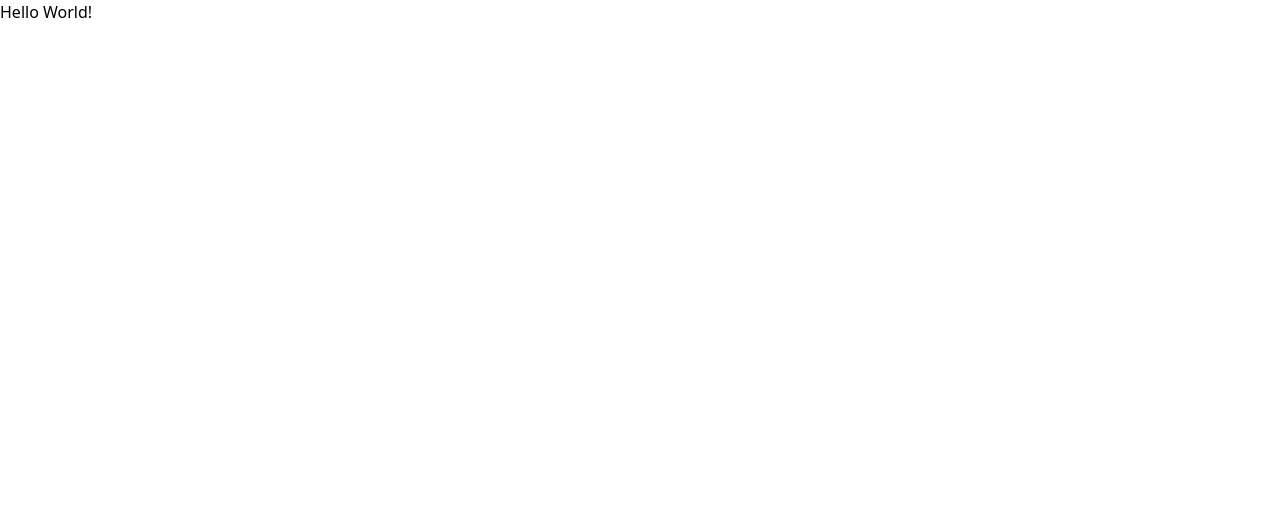
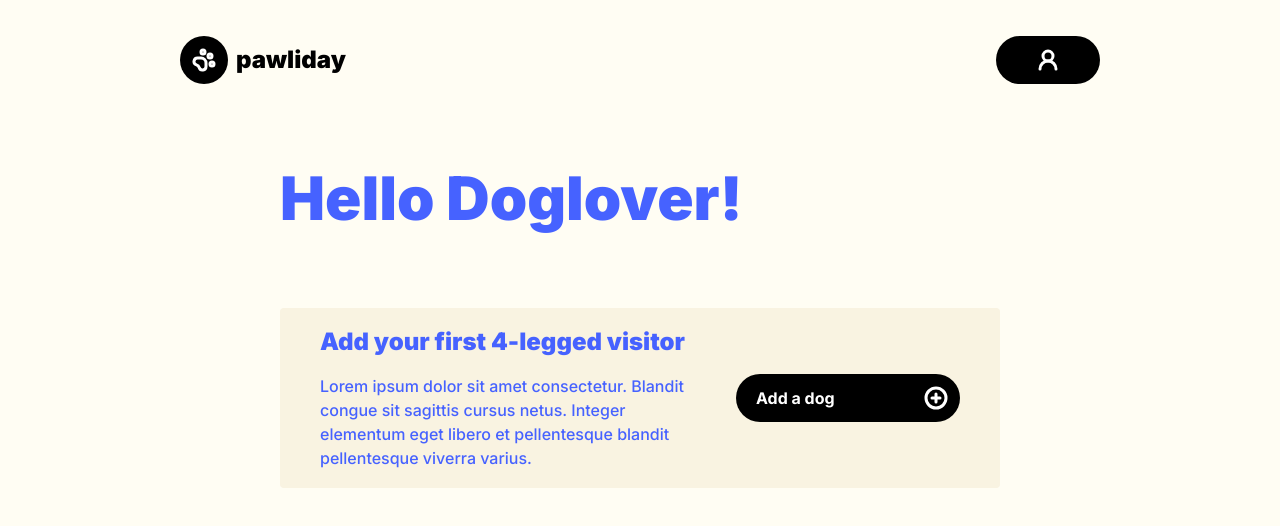
Before and after one commit to Lina0596/pawliday_frontend, a React (Vite) app: page / in a window 1280 px wide. Shown: the top 526 px of the page. Built offline with nearby package versions, Linux system fonts and the light colour scheme.

Commit message:
add style components, add section components, style welcome screen

```diff
--- a/index.html
+++ b/index.html
@@ -7,7 +7,7 @@
     <meta name="viewport" content="width=device-width, initial-scale=1.0" />
     <title>Vite + React</title>
   </head>
-  <body>
+  <body">
     <div id="root"></div>
     <script type="module" src="/src/main.jsx"></script>
   </body>
--- a/src/App.jsx
+++ b/src/App.jsx
@@ -1,11 +1,28 @@
-import React from 'react'
+import React from 'react';
+import Header from './components/Header';
+import Intro from './components/Intro';
+import CardAddDog from './components/CardAddDog';
+import { CirclePlus } from 'lucide-react';
 
 function App() {
 
   return (
-    <>
-      <h1>Hello World!</h1>
-    </>
+    <div className="min-h-screen bg-[#FFFDF3]">
+      <Header />
+      <div className="pt-[48px] pb-[48px] pr-[280px] pl-[280px]">
+        <Intro
+          headline="Hello Doglover!" text=""/>
+        <CardAddDog
+          headline="Add your first 4-legged visitor"
+          text="Lorem ipsum dolor sit amet consectetur.
+          Blandit congue sit sagittis cursus netus.
+          Integer elementum eget libero et pellentesque blandit
+          pellentesque viverra varius."
+          icon={<CirclePlus strokeWidth={3}/>}
+          buttonText="Add a dog"/>
+      </div>
+
+    </div>
   )
 }
 
--- /dev/null
+++ b/src/components/CardAddDog.jsx
@@ -0,0 +1,15 @@
+import H4 from "./styles/H4"
+import TextSection from "./styles/TextSection"
+import ButtonTextIcon from "./styles/ButtonTextIcon"
+
+export default function CardAddDog(props) {
+    return(
+        <div className="flex items-center justify-between p-[40px] h-[180px] rounded-sm bg-[#F9F3E1]">
+            <div className="w-[60%]">
+                <H4 text={props.headline}/>
+                <TextSection text={props.text}/>
+            </div>
+            <ButtonTextIcon text={props.buttonText} icon={props.icon}/>
+        </div>
+    )
+}
--- /dev/null
+++ b/src/components/Header.jsx
@@ -0,0 +1,12 @@
+import ButtonIcon from "./styles/ButtonIcon"
+import Logo from "./styles/Logo";
+import { UserRound } from 'lucide-react';
+
+export default function Header() {
+    return(
+        <div className="flex items-center justify-between h-[120px] pr-[180px] pl-[180px] bg-[#FFFDF3]">
+            <Logo />
+            <ButtonIcon icon={<UserRound strokeWidth={3}/>}/>
+        </div>
+    )
+}
--- /dev/null
+++ b/src/components/Intro.jsx
@@ -0,0 +1,12 @@
+import H1 from './styles/H1';
+import TextSection from './styles/TextSection';
+
+export default function Intro(props) {
+    return(
+        <div>
+            <H1 text={props.headline}/>
+            <TextSection
+                text={props.text}/>
+        </div>
+    )
+}
--- /dev/null
+++ b/src/components/styles/ButtonIcon.jsx
@@ -0,0 +1,7 @@
+export default function ButtonIcon(props) {
+    return(
+        <button className="font-inter pl-[40px] pr-[40px] h-[48px] bg-black text-white rounded-full cursor-pointer">
+            {props.icon}
+        </button>
+    )
+}
--- /dev/null
+++ b/src/components/styles/ButtonTextIcon.jsx
@@ -0,0 +1,8 @@
+export default function ButtonTextIcon(props) {
+    return(
+        <button className="flex items-center justify-between font-inter font-bold pl-[20px] pr-[12px] h-[48px] w-[224px] bg-black text-white rounded-full cursor-pointer">
+            {props.text}
+            {props.icon}
+        </button>
+    )
+}
--- /dev/null
+++ b/src/components/styles/H1.jsx
@@ -0,0 +1,7 @@
+export default function H1(props) {
+    return(
+        <h1 className="font-inter text-6xl font-black text-[#4662FF] mb-[80px]">
+            {props.text}
+        </h1>
+    )
+}
--- /dev/null
+++ b/src/components/styles/H4.jsx
@@ -0,0 +1,7 @@
+export default function H4(props) {
+    return(
+        <h4 className="font-inter text-2xl font-black text-[#4662FF] mb-[16px]">
+            {props.text}
+        </h4>
+    )
+}
--- /dev/null
+++ b/src/components/styles/Logo.jsx
@@ -0,0 +1,13 @@
+import H4 from './H4';
+import { PawPrint } from 'lucide-react';
+
+export default function Logo() {
+    return(
+        <div className="flex items-center">
+            <div className="flex justify-center items-center bg-black h-[48px] w-[48px] rounded-full mr-[8px]">
+                <PawPrint strokeWidth={3} color="#FFFFFF"/>
+            </div>
+            <span className="font-inter font-black text-2xl">pawliday</span>
+        </div>
+    )
+}
--- /dev/null
+++ b/src/components/styles/TextSection.jsx
@@ -0,0 +1,7 @@
+export default function TextSection(props) {
+    return(
+        <p className="font-inter text-base font-medium text-[#4662FF] w-">
+            {props.text}
+        </p>
+    )
+}
```
